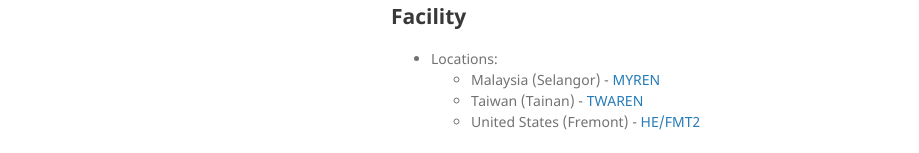
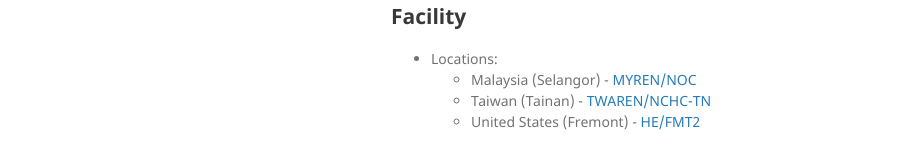
Before and after one commit to pwtsai/as9267, a plain HTML site: page index.html in a window 1280 px wide. Shown: the part 314-467 px from the top of the page, without its empty margins (179-1098 px from the left). Drawn offline with nearby package versions, Linux system fonts and the light colour scheme; no server answers.

Commit message:
Update index.html

```diff
--- a/index.html
+++ b/index.html
@@ -55,8 +55,8 @@
 			<ul>
 				<li>Locations:</li>
 					<ul>
-						<li>Malaysia (Selangor) - <a href="http://www.myren.net.my/" target="_blank">MYREN</a></li>
-						<li>Taiwan (Tainan) - <a href="https://www.twaren.net/english/" target="_blank">TWAREN</a></li>
+						<li>Malaysia (Selangor) - <a href="http://www.myren.net.my/" target="_blank">MYREN/NOC</a></li>
+						<li>Taiwan (Tainan) - <a href="https://www.twaren.net/english/" target="_blank">TWAREN/NCHC-TN</a></li>
 						<li>United States (Fremont) - <a href="https://he.net/tour/fremont2.html" target="_blank">HE/FMT2</a></li>
 					</ul>
 			</ul>
```
